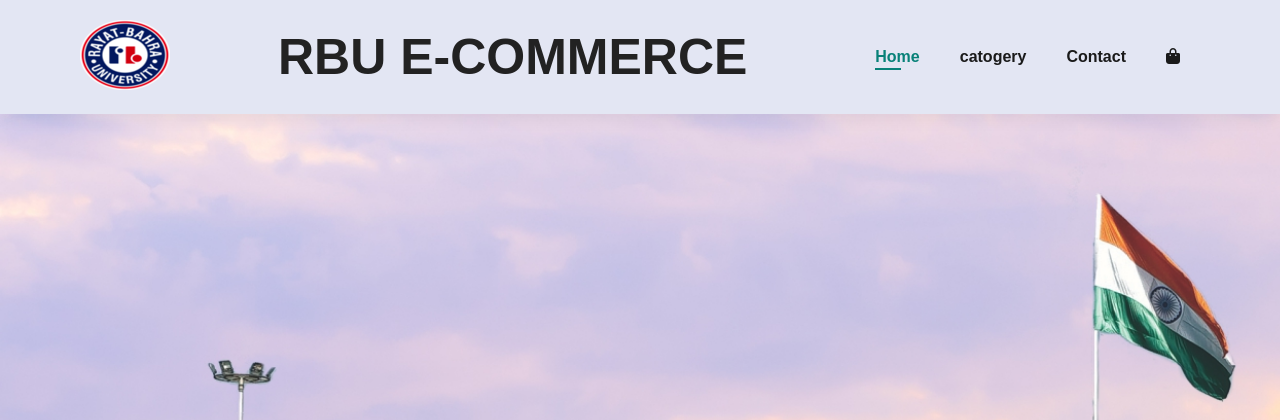
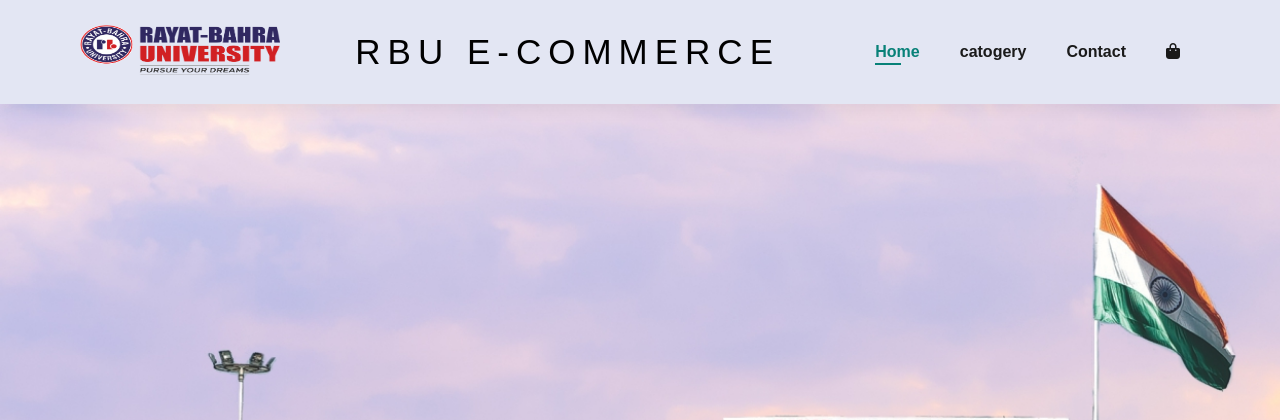
Before and after one commit to Deveshwar01/e-commerce, a PHP site: page /home.html in a window 1280 px wide. Shown: the top 420 px of the page. Run offline with PHP 8.4, Linux system fonts and the light colour scheme; some libraries are stand-ins or nearby versions.

Commit message:
third commit

```diff
--- a/home.css
+++ b/home.css
@@ -60,6 +60,38 @@ body {
     top: 0;
     left: 0;
 }
+/* logo image */
+#header a img {
+    width: 200px;
+    height: 50px;
+}
+/* rbu e commerce effect */
+h1{
+    color: black;
+    font-size: 35px;
+    font-weight: lighter;
+    letter-spacing: 7px;
+    cursor: pointer;
+  }
+  h1 span{
+    transition: .5s linear
+  }
+  h1:hover span:nth-child(1){
+    margin-right: 5px
+  }
+  h1:hover span:nth-child(1)::after{
+    content: "'";
+  }
+  h1:hover span:nth-child(2){
+    margin-left: 30px
+  }
+  h1:hover span{
+    color: #fff;
+    text-shadow: 0 0 10px #fff,
+                 0 0 20px #fff,
+                 0 0 40px #fff;
+  }
+
 #navbar {
     display: flex;
     align-items: center;
@@ -103,6 +135,14 @@ body {
 
 #close {
     display: none;
+}
+
+#company-name h1 {
+    margin-right: 30px;
+    font-style: 'Alta Light';
+    font-size: 25px;
+    font-weight: 300;
+    /* color:gray; */
 }
 
 /* home page */
@@ -654,22 +694,25 @@ footer a:hover {
     #hero {
         width: 100%;
         height: 35vh;
-         padding: 0px 80px;
+        padding: 0px 80px;
     }
 
     #feature {
-       justify-content: center;
+        justify-content: center;
     }
 
     #feature .fe-box {
         margin: 15px 15px;
     }
+
     #product1 .pro-container {
         justify-content: center;
     }
-    #product1 .pro{
+
+    #product1 .pro {
         margin: 15px;
     }
+
     /* contact page */
     #form-details {
         padding: 40px;
@@ -698,15 +741,15 @@ footer a:hover {
     }
 
     #hero {
-         width: 100%;
+        width: 100%;
         height: 30vh;
         /* padding: 0px 20px; */
         /* background-position: 100%; */
     }
 
     #feature {
-       display: flex;
-       flex-direction: column;
+        display: flex;
+        flex-direction: column;
     }
 
     #feature .fe-box {
@@ -753,7 +796,8 @@ footer a:hover {
     #prodetails .single-pro-details {
         width: 100%;
     }
-    footer{
+
+    footer {
         display: flex;
         flex-direction: column;
     }
--- a/home.html
+++ b/home.html
@@ -9,11 +9,11 @@
     <link rel="stylesheet" href="home.css">
     <script src="https://kit.fontawesome.com/d03a15e86b.js" crossorigin="anonymous"></script>
 </head>
+
 <body>
     <section id="header">
-        <a href="#"> <img src="images/Rayat-Bahra_University_logo.svg.png" alt=""></a>
-       <h1>RBU E-COMMERCE</h1>
-        <div>
+        <a href="#"> <img src="images/RBU Logo.png" alt=""></a>
+        <h1><span>R</span>BU<span> E-COMMERCE</span></h1>
         <ul id="navbar">
             <li><a class="active" href="home.html">Home</a></li>
             <li><a href="catogery.html">catogery</a></li>
```
Also changed, not shown: images/E-store.png (added), images/LOGO RBU CHD whitedfbg.jpg (added), images/LOGO RBU CHD whitedfbg.png (added), images/RBU Logo white.png (added), images/RBU Logo.png (added), images/scholarship logo reveal.png (added), 4 other files. Lines whose indentation alone changed are shown as unchanged.
